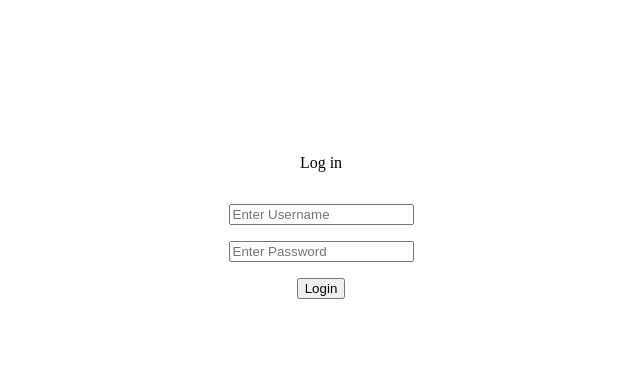
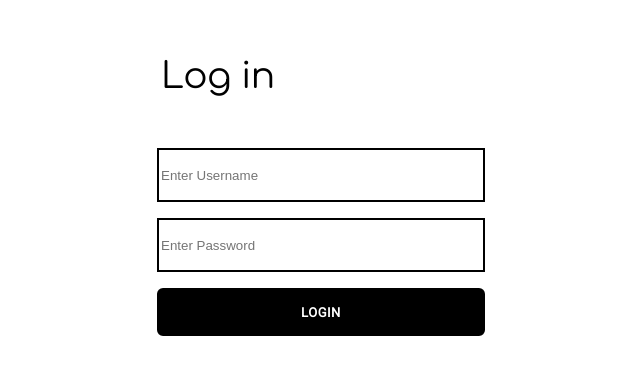
Before and after one commit to Hamza-Ghnaim/MediaApp, a plain HTML site: page index.htm in a window 1280 px wide. Shown: the part 102-476 px from the top of the page, without its empty margins (319-959 px from the left). Drawn offline with Linux system fonts and the light colour scheme.

Commit message:
second home commit

```diff
--- a/index.htm
+++ b/index.htm
@@ -14,9 +14,9 @@
   <div class="enclosing">
     <p class="title">Log in</p>
     <form class="form">
-      <input type="text" placeholder="Enter Username" name="uname" required>
-      <input type="password" placeholder="Enter Password" name="psw" >
-      <button type="button">Login</button>
+      <input class="input" type="text" placeholder="Enter Username" name="uname" required>
+      <input  class="input" type="password" placeholder="Enter Password" name="psw" >
+      <button class = "button"type="button">Login</button>
       </div>
     </form>
   </div>
--- a/style.css
+++ b/style.css
@@ -6,9 +6,38 @@ body {
   align-items: center;
 }
 
+.button {
+  background: #000000;
+  border: 2px solid #000000;
+  width: 20.5rem;
+  height: 3rem;
+  display: flex;
+  justify-content: center;
+  align-items: center;
+  border-radius: 6px;
+  font-family: "Roboto";
+  font-style: normal;
+  font-weight: 900;
+  font-size: 13px;
+  line-height: 15px;
+  display: flex;
+  align-items: center;
+  text-align: center;
+  letter-spacing: 0.04em;
+  text-transform: uppercase;
+  color: #ffffff;
+}
+
+.input {
+  background: #ffffff;
+  border: 2px solid #000000;
+  width: 20rem;
+  height: 3rem;
+}
+
 .enclosing {
-  height: 40rem;
-  width: 40rem;
+  height: 35rem;
+  width: 42rem;
   display: flex;
   flex-direction: column;
   justify-content: center;
@@ -23,3 +52,13 @@ body {
   align-items: center;
   gap: 1rem;
 }
+
+.title {
+  font-family: "Comfortaa";
+  display: inline-block;
+  width: 20rem;
+  font-weight: 400;
+  font-size: 36px;
+  line-height: 40px;
+  letter-spacing: -0.015em;
+}
```
